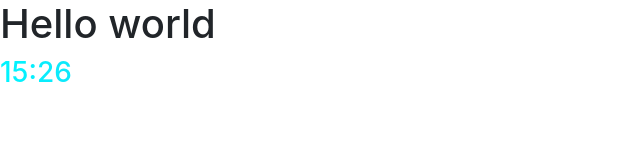
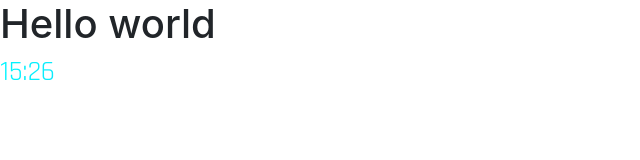
Before and after one commit to RTMezulis/MdorHW, an Angular app: page / in a window 1280 px wide. Shown: the top 160 px of the page, without its empty margins (0-640 px from the left). Built offline with nearby package versions, Linux system fonts and the light colour scheme.

Commit message:
Added a new font the the clock

```diff
--- a/src/app/components/clock/clock.component.css
+++ b/src/app/components/clock/clock.component.css
@@ -1,6 +1,7 @@
 :host {
   position: center;
 }
+
 
 .clock {
   background: #3A1C71;
@@ -18,7 +19,7 @@
 .clock-border{
 
   box-shadow:
-  0 0 20px ,
+  0 0 20px #fff,
   -10px 0 30px,
   10px 0 30px;
   width: 7.2rem;
@@ -38,5 +39,5 @@
   -webkit-text-fill-color: transparent;
   -webkit-background-clip: text;
   margin: 0;
-
+  font-family: Rajdhani;
 }
--- a/src/styles.css
+++ b/src/styles.css
@@ -1 +1,2 @@
 /* You can add global styles to this file, and also import other style files */
+@import url('https://fonts.googleapis.com/css2?family=Rajdhani&display=swap');
```
